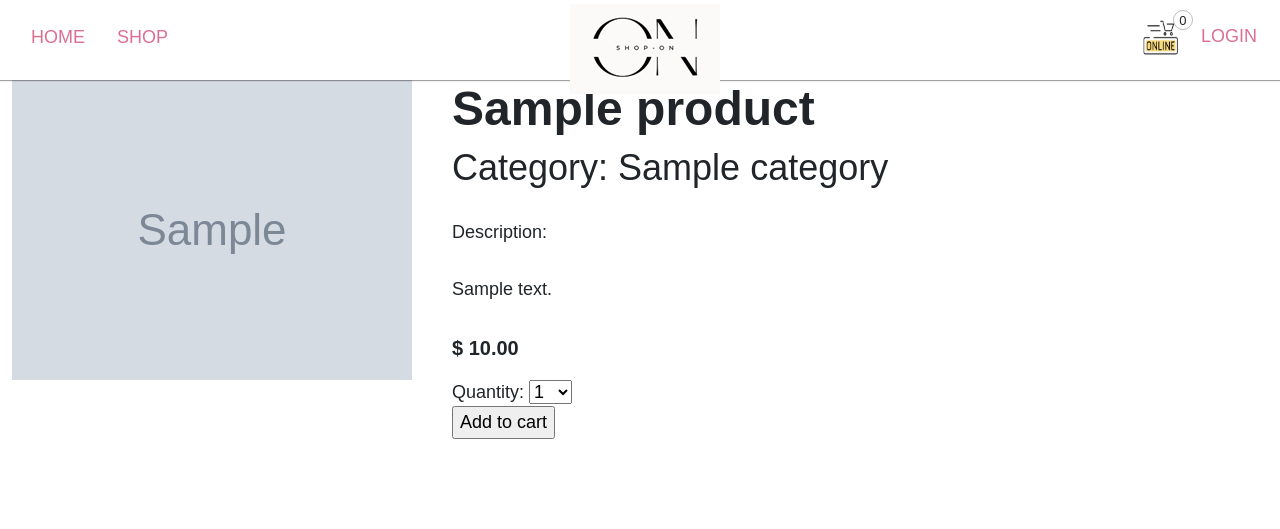
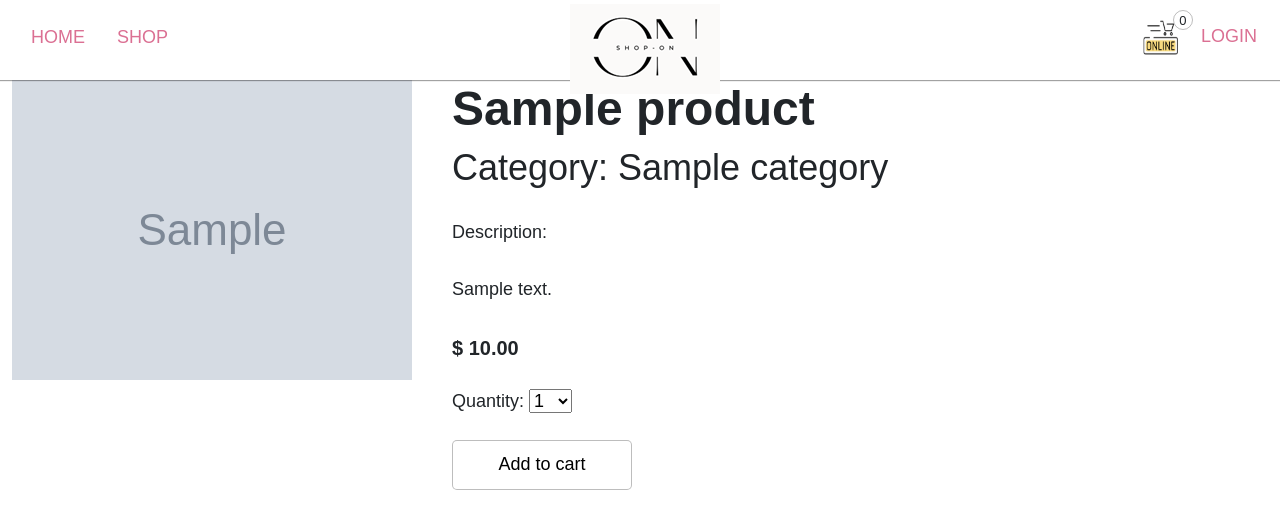
Before and after one commit to Ingahni/misticshop, a Django app: a page that uses elit/main/templates/main/base.html in a window 1280 px wide. Shown: the top 529 px of the page. Run offline with Django 5.2, Linux system fonts and the light colour scheme; tables that the repository leaves empty hold one stand-in row (values such as "Sample post"); grey boxes marked "Sample" are stand-in pictures; some libraries are stand-ins or nearby versions; some web fonts are replaced.

Commit message:
base.css

```diff
--- a/elit/main/static/css/base.css
+++ b/elit/main/static/css/base.css
@@ -382,3 +402,47 @@ h5 {
 .cart-btn:hover {
     border: 1px solid #000;
 }
+
+.cart-price {
+    font-size: 16px;
+}
+
+.opac {
+    opacity: 0.5;
+    margin: 0;
+}
+
+.cart-total-price-ots {
+    font-size: 18px;
+    margin-bottom: 25px;
+}
+
+.cart-total-price {
+    margin: 0;
+}
+
+.total {
+    margin: 50px 0 25px 0;
+}
+
+.cart-form {
+    margin-top: 25px;
+}
+
+.add-to-cart-btn {
+    display: flex;
+    justify-content: center;
+    align-items: center;
+    width: 180px;
+    height: 50px;
+    border: 1px solid #00000042;
+    border-radius: 5px;
+    margin: 0;
+    background-color: #fff;
+    transition: all 0.5s ease;
+    margin-top: 25px;
+}
+
+.add-to-cart-btn:hover {
+    border: 1px solid #000;
+}
```
Also changed, not shown: other parts of elit/main/static/css/base.css (+25 -5 lines).
